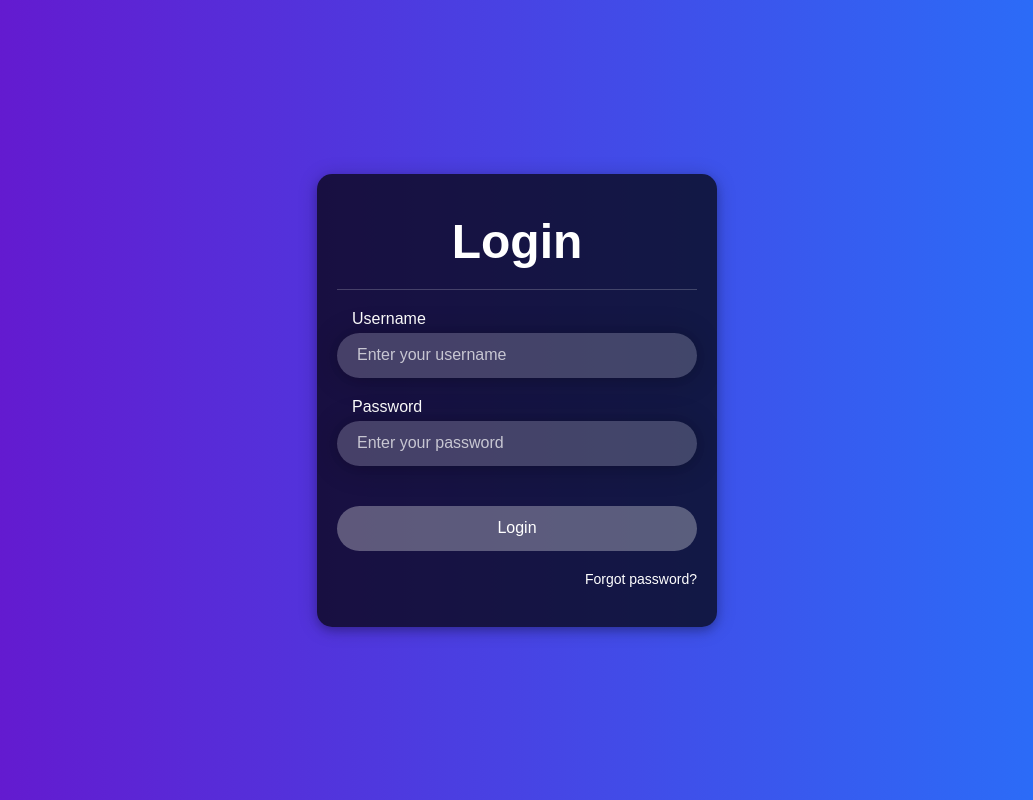
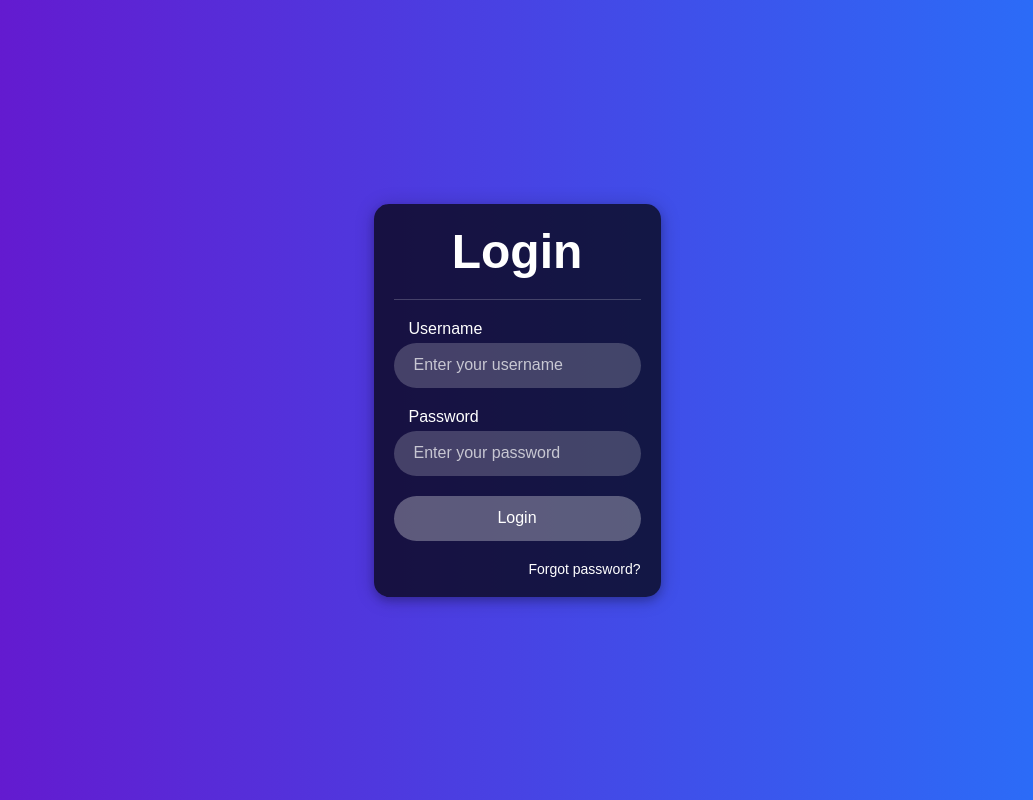
Before and after one commit to UncleNyein/my-awesome-project, a plain HTML site: page index.html in a window 1280 px wide. Shown: the whole page, without its empty margins (123-1156 px from the left). Drawn offline with Linux system fonts and the light colour scheme.

Commit message:
Update style.css

```diff
--- a/style.css
+++ b/style.css
@@ -1,8 +1,8 @@
 * {
-    font-family: 'Poppins', sans-serif;
   margin: 0;
   padding: 0;
   box-sizing: border-box;
+  font-family: 'Poppins', sans-serif;
 }
 
 body {
@@ -16,24 +16,21 @@ body {
 .container {
   background: rgba(0, 0, 0, 0.7);
   border-radius: 15px;
-    width: 100%;
   max-width: 400px;
   padding: 20px;
   box-shadow: 0 4px 8px rgba(0, 0, 0, 0.2), 0 2px 20px rgba(0, 0, 0, 0.2);
-    overflow: hidden;
 }
 
 .header {
-    display: flex;
-    justify-content: center;
-    padding: 20px 0;
+  text-align: center;
   font-size: 2em;
   color: #fff;
+  padding-bottom: 20px;
   border-bottom: 1px solid rgba(255, 255, 255, 0.2);
 }
 
 .input-container {
-    padding: 20px 0;
+  padding-top: 20px;
 }
 
 label {
@@ -46,20 +43,17 @@ label {
   display: flex;
   flex-direction: column;
   margin-bottom: 20px;
-    position: relative;
 }
 
 input {
-    outline: none;
   padding: 10px 20px;
   border: none;
   background: rgba(255, 255, 255, 0.2);
   height: 45px;
-    box-shadow: 0 1px 10px rgba(0, 0, 0, 0.1), 0 2px 30px rgba(0, 0, 0, 0.2);
   border-radius: 30px;
   font-size: 16px;
   color: #fff;
-    transition: all 0.3s ease;
+  transition: background 0.3s ease;
 }
 
 input::placeholder {
@@ -73,19 +67,14 @@ input:focus {
 .submit {
   background: rgba(255, 255, 255, 0.3);
   height: 45px;
-    border: none;
-    box-shadow: none;
-    transition: all 0.3s ease;
-    margin-top: 20px;
-    color: #fff;
   font-size: 16px;
   border-radius: 30px;
   cursor: pointer;
+  transition: background 0.3s ease;
 }
 
 .submit:hover {
   background: rgba(255, 255, 255, 0.5);
-    box-shadow: 0 1px 10px rgba(0, 0, 0, 0.1), 0 2px 30px rgba(0, 0, 0, 0.2);
 }
 
 span {
@@ -104,7 +93,3 @@ span a {
 span a:hover {
   color: #a3d5ff;
 }
-
-span a:focus {
-    outline: 2px solid #fff;
-}
```
Lines whose indentation alone changed are shown as unchanged.
